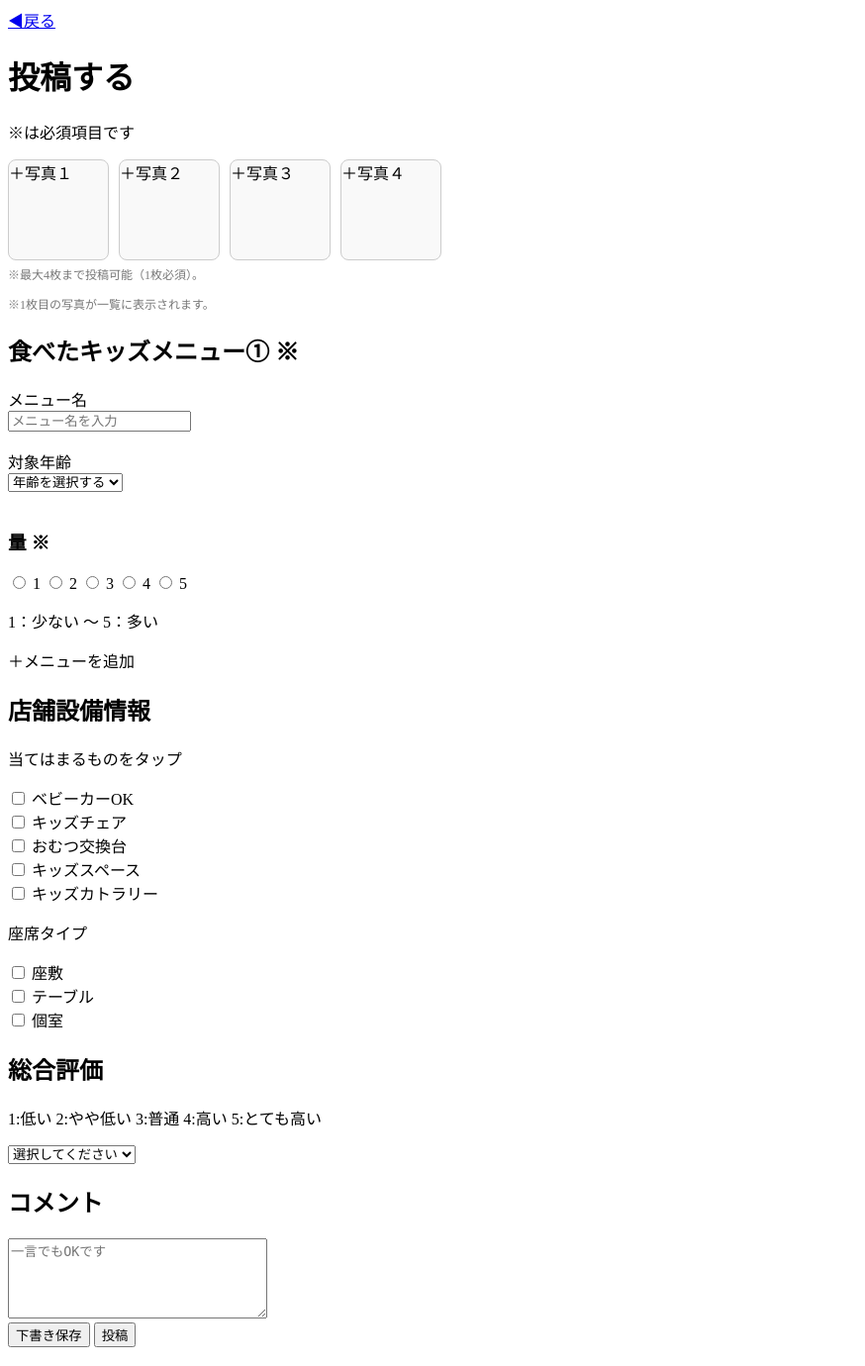
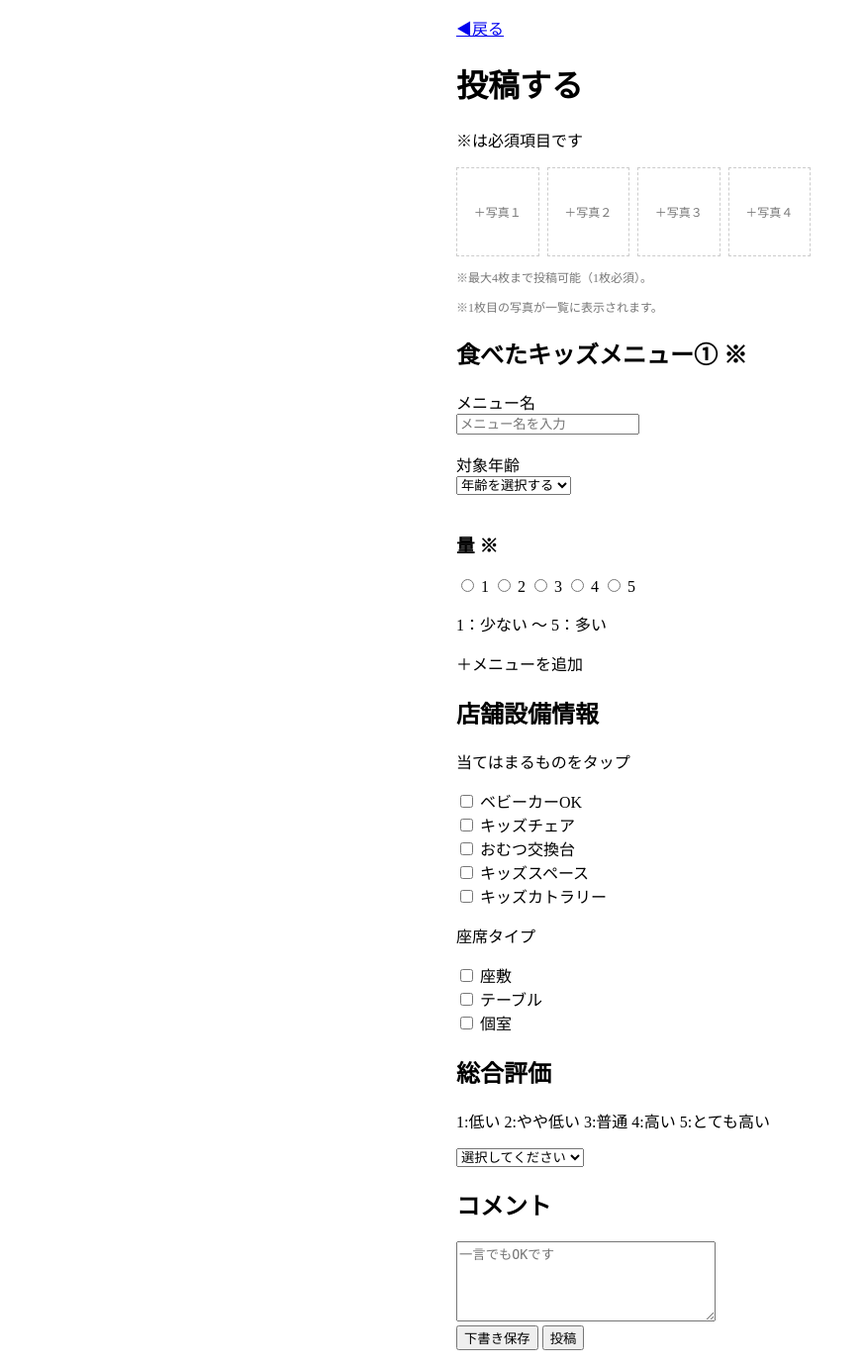
Before and after one commit to asaki-taniguchi/KodoMeal, a Django app: template templates/post_create.html in a window 1280 px wide. Shown: the whole page at 99% size, without its empty margins (0-874 px from the left). Run offline with Django 5.2, Linux system fonts and the light colour scheme; the template is opened without the code that fills it: values that come from a table or form of the project are taken from there, others are empty; tables that the repository leaves empty hold one stand-in row (values such as "Sample post").

Commit message:
投稿作成画面の画像選択UIを調整

```diff
--- a/templates/post_create.html
+++ b/templates/post_create.html
@@ -6,18 +6,30 @@
     <title>投稿する</title>
 
     <style>
+    body {
+    max-width: 390px;
+    margin: 0 auto;
+    padding: 16px;
+    box-sizing: border-box;
+    }
+
     .photo-row {
         display: flex;
-        gap: 10px;
-        margin-top: 10px;
+        gap: 8px;
+        margin-top: 12px; 0;
     }
 
     .photo-box {
-        width: 100px;
-        height: 100px;
-        border: 1px solid #ccc;
-        border-radius: 8px;
-        background-color: #f9f9f9;
+        width: 90px;
+        height: 90px;
+        border: 1px dashed #ccc;
+        display: flex;
+        align-items: center;
+        justify-content: center;
+        font-size: 12px;
+        color: #777;
+        box-sizing: border-box;
+        cursor: pointer;
     }
 
     .photo-add {
@@ -36,8 +48,14 @@
     .photo-note {
         font-size: 12px;
         color: #777;
-        margin-top: 5px;
+        margin-top: 2px 0;
     }
+
+    .photo-section {
+    margin: 12px 0;
+    }
+
+
     </style>
 </head>
 <body>
```
